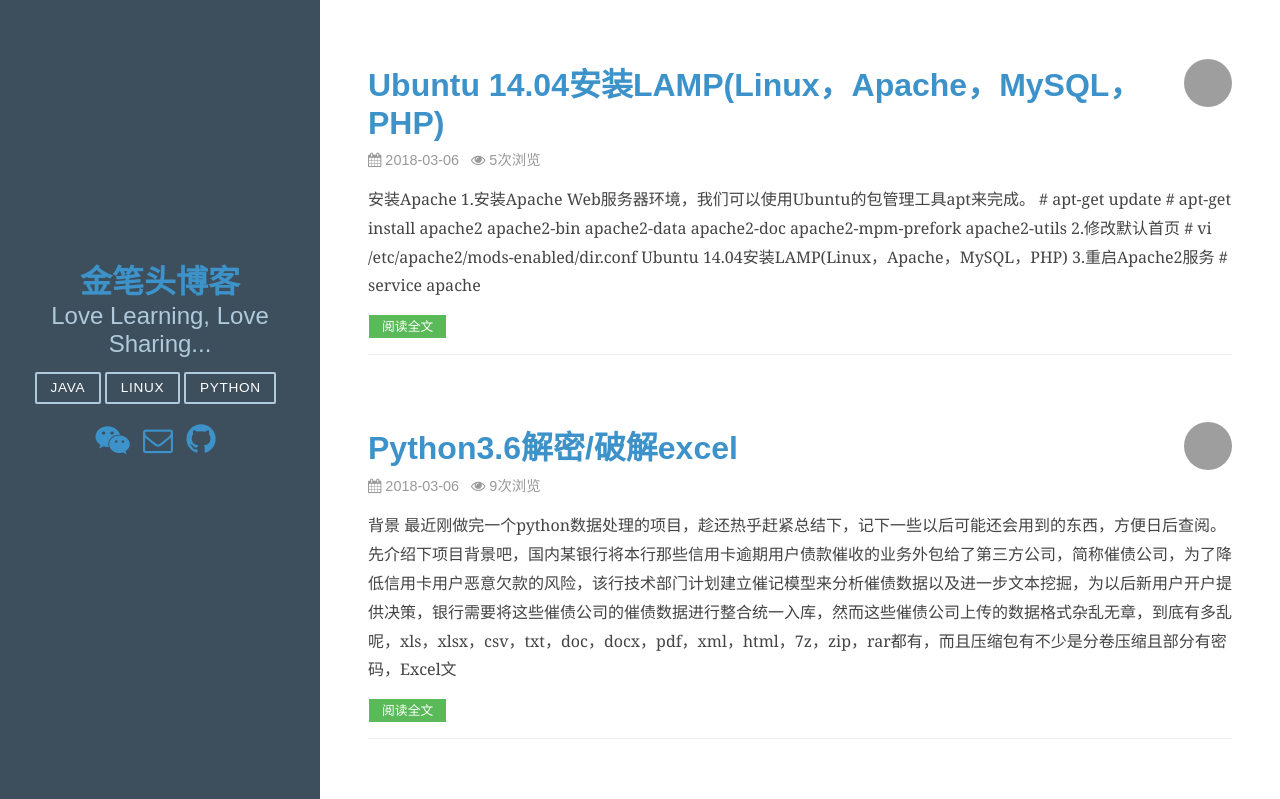
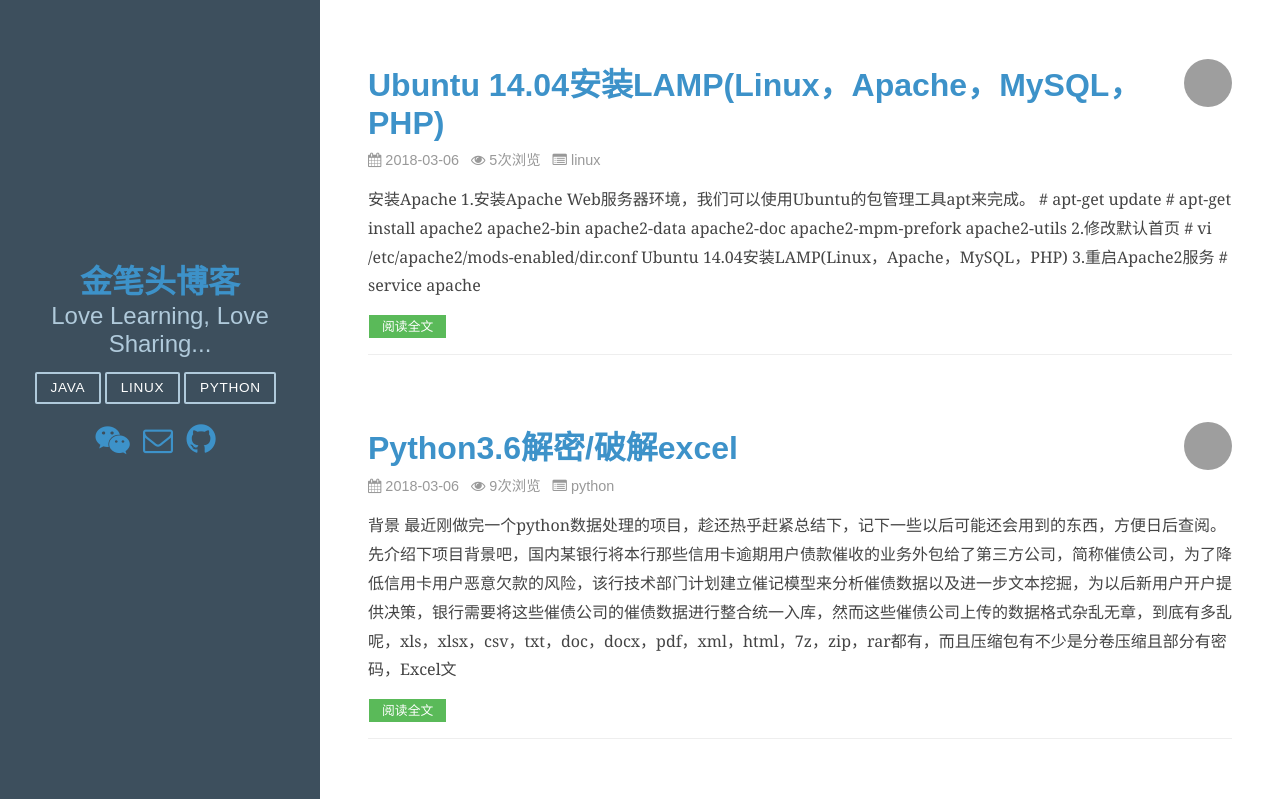
Before and after one commit to leeyis/jbt_blog, a Django app: page / in a window 1280 px wide. Shown: the top 799 px of the page. Run offline with Django 3.2, Linux system fonts and the light colour scheme; data comes from the database, SQL or seed files in the repository; parts of the project's set-up code (start-up, migrations or seed data) failed here and were passed over; grey boxes are pictures that could not be loaded.

Commit message:
列表页增加分类

```diff
--- a/templates/category.html
+++ b/templates/category.html
@@ -10,7 +10,8 @@
                     <h2 class="post-title"><a href="{% url 'detail' id=post.id %}" style="text-decoration: none">{{ post.title }}</a></h2>
                     <p class="post-meta">
                         <i class="fa fa-calendar" aria-hidden="true"></i>&nbsp;{{ post.pub_time |date:'Y-m-d'}}&nbsp;&nbsp;
-                        <i class="fa fa-eye" aria-hidden="true"></i>&nbsp;{{ post.views }}次浏览
+                        <i class="fa fa-eye" aria-hidden="true"></i>&nbsp;{{ post.views }}次浏览&nbsp;&nbsp;
+                        <i class="fa fa-list-alt"></i>&nbsp;{{ post.category }}&nbsp;&nbsp;
                     </p>
                 </header>
 
--- a/templates/home.html
+++ b/templates/home.html
@@ -9,7 +9,8 @@
                     <h2 class="post-title"><a href="{% url 'detail' id=post.id %}" style="text-decoration: none">{{ post.title }}</a></h2>
                     <p class="post-meta">
                         <i class="fa fa-calendar" aria-hidden="true"></i>&nbsp;{{ post.pub_time |date:'Y-m-d'}}&nbsp;&nbsp;
-                        <i class="fa fa-eye" aria-hidden="true"></i>&nbsp;{{ post.views }}次浏览
+                        <i class="fa fa-eye" aria-hidden="true"></i>&nbsp;{{ post.views }}次浏览&nbsp;&nbsp;
+                        <i class="fa fa-list-alt"></i>&nbsp;{{ post.category }}&nbsp;&nbsp;
                     </p>
                 </header>
 
--- a/templates/tag.html
+++ b/templates/tag.html
@@ -10,7 +10,8 @@
                     <h2 class="post-title"><a href="{% url 'detail' id=post.id %}" style="text-decoration: none">{{ post.title }}</a></h2>
                     <p class="post-meta">
                         <i class="fa fa-calendar" aria-hidden="true"></i>&nbsp;{{ post.pub_time |date:'Y-m-d'}}&nbsp;&nbsp;
-                        <i class="fa fa-eye" aria-hidden="true"></i>&nbsp;{{ post.views }}次浏览
+                        <i class="fa fa-eye" aria-hidden="true"></i>&nbsp;{{ post.views }}次浏览&nbsp;&nbsp;
+                        <i class="fa fa-list-alt"></i>&nbsp;{{ post.category }}&nbsp;&nbsp;
                     </p>
                 </header>
 
```
